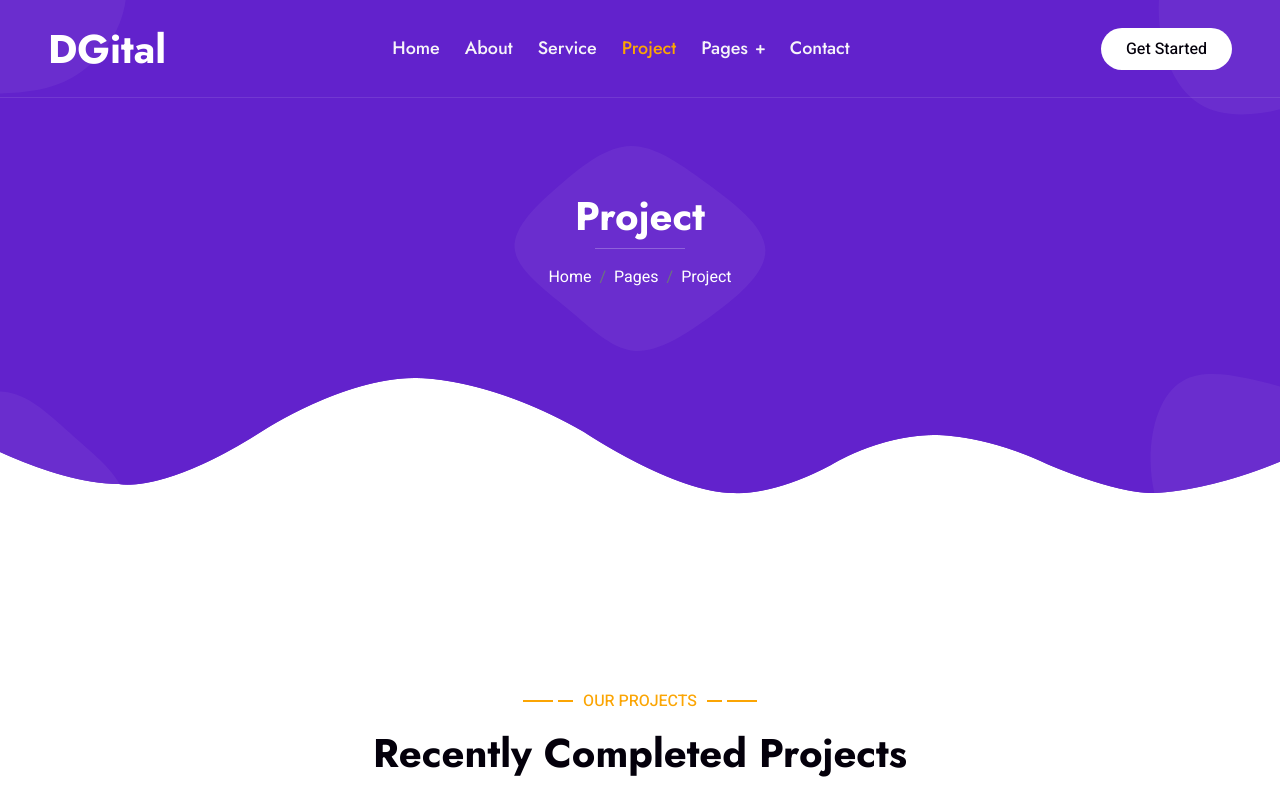
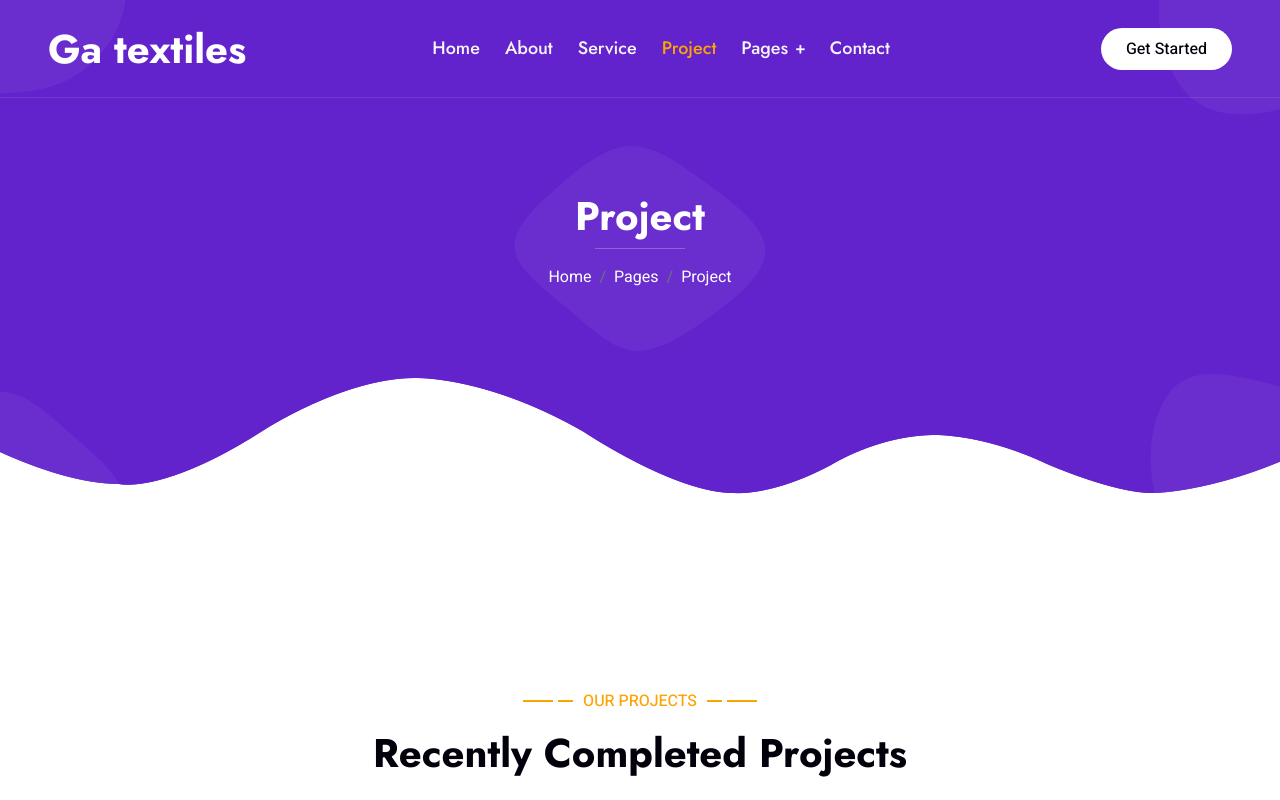
Before and after one commit to lovekingtex95-stack/GA-CO, a plain HTML site: page project.html in a window 1280 px wide. Shown: the top 800 px of the page. Drawn offline with nearby package versions, Linux system fonts and the light colour scheme.

```diff
--- a/project.html
+++ b/project.html
@@ -3,7 +3,7 @@
 
 <head>
     <meta charset="utf-8">
-    <title>DGital - Digital Agency HTML Template</title>
+    <title>Ga textiles - Digital Agency HTML Template</title>
     <meta content="width=device-width, initial-scale=1.0" name="viewport">
     <meta content="" name="keywords">
     <meta content="" name="description">
@@ -47,7 +47,7 @@
         <div class="container-xxl position-relative p-0">
             <nav class="navbar navbar-expand-lg navbar-light px-4 px-lg-5 py-3 py-lg-0">
                 <a href="" class="navbar-brand p-0">
-                    <h1 class="m-0">DGital</h1>
+                    <h1 class="m-0">Ga textiles</h1>
                     <!-- <img src="img/logo.png" alt="Logo"> -->
                 </a>
                 <button class="navbar-toggler" type="button" data-bs-toggle="collapse" data-bs-target="#navbarCollapse">
```
